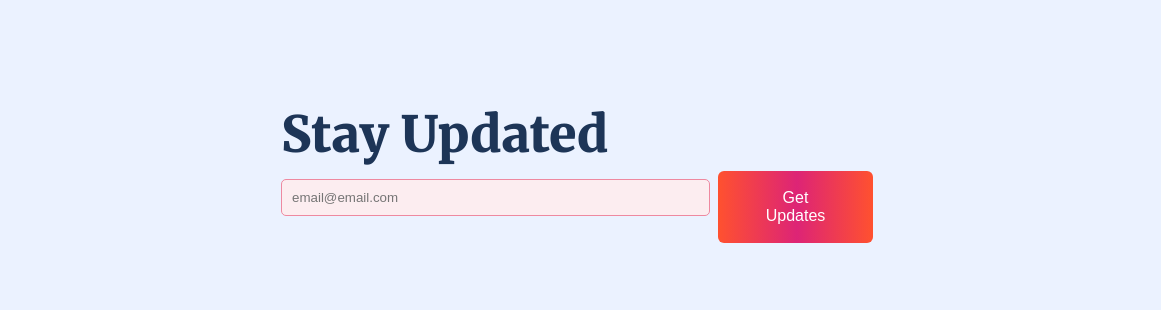
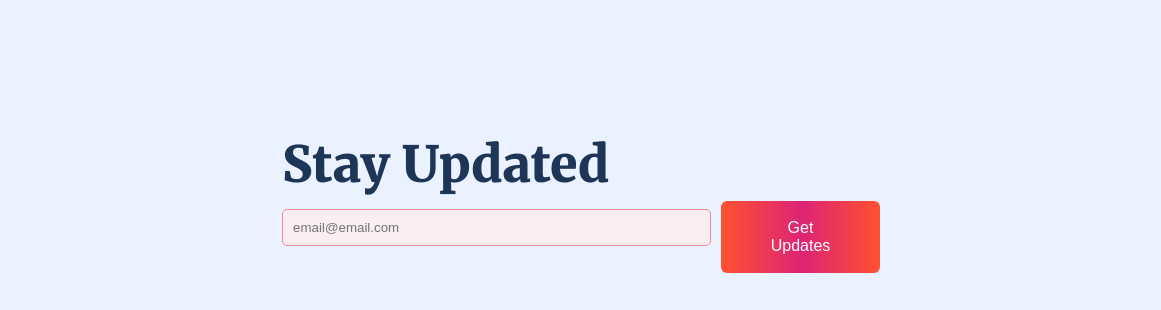
Before and after one commit to krisp25/zomato-project-html-css, a plain HTML site: page index.html in a window 1536 px wide. Shown: the part 2238-2548 px from the top of the page, without its empty margins (187-1348 px from the left). Drawn offline with Linux system fonts and the light colour scheme.

Commit message:
Final Changes

```diff
--- a/style.css
+++ b/style.css
@@ -15,6 +15,8 @@ body {
     align-items: center;
     max-width: 100%;
     padding: 0 15px;
+    box-shadow: 0 10px 15px -3px rgba(0, 0, 0, 0.1),
+    0 4px 6px -2px rgba(0, 0, 0, 0.05);
     justify-content: space-between;
 }
 
@@ -191,11 +193,16 @@ body {
 }
 
 .stay__updated__container {
+    display: flex;
+    flex-direction: column;
+    place-content: center;
+    margin: 0 auto;
     width: 100%;
-    margin: 0 auto;
 }
 
 .stay__updated__text {
+    width: 98%;
+    margin: 0 auto;
     font-family: 'Merriweather', serif;
     font-size: 29px;
     font-weight: 900;
@@ -207,13 +214,16 @@ body {
 
 .email__input__container {
     display: flex;
+    justify-content: start;
+    width: 98%;
+    margin: 0 auto;
 }
 
 .email__input {
     border: 1px solid #ee89a0;
     background-color: #fcedf0;
     padding-left: 10px;
-    padding-right: 40px;
+    padding-right: 30px;
     padding-top: 10px;
     padding-bottom: 10px;
     border-radius: 5px;
@@ -232,7 +242,7 @@ body {
     font-weight: 500;
     border: none;
     padding: 10px 25px;
-    margin: 0 8px;
+    margin-left: 10px;
     border-radius: 6px;
     cursor: pointer;
 }
@@ -420,12 +430,16 @@ body {
     .stay__updated__container {
         display: block;
         max-width: 100%;
-        padding: 0 220px;
         margin-top: -35px;
     }
 
     .stay__updated__text {
         font-size: 35px;
+        width: 90%;
+    }
+
+    .email__input__container {
+        width: 90%;
     }
 
     .email__input {
@@ -535,14 +549,15 @@ body {
 
     .stay__updated__text {
         font-size: 50px;
+        width: 49%;
+    }
+
+    .email__input__container {
+        width: 49%;
     }
 
     .update__button {
         padding: 18px 40px;
         font-size: 16px;
     }
-
-    .stay__updated__container {
-        padding: 0 310px;
-    }
 }
```
